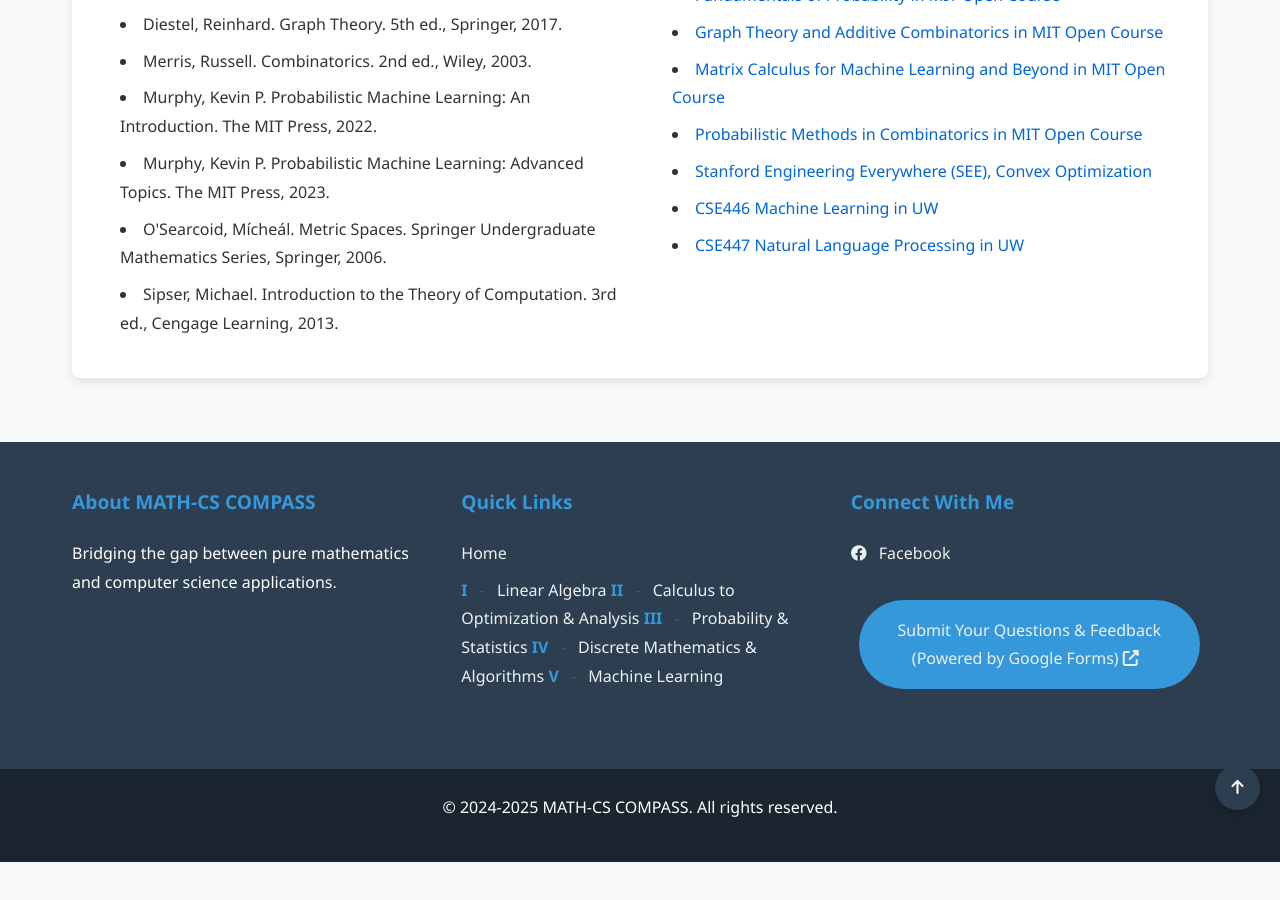
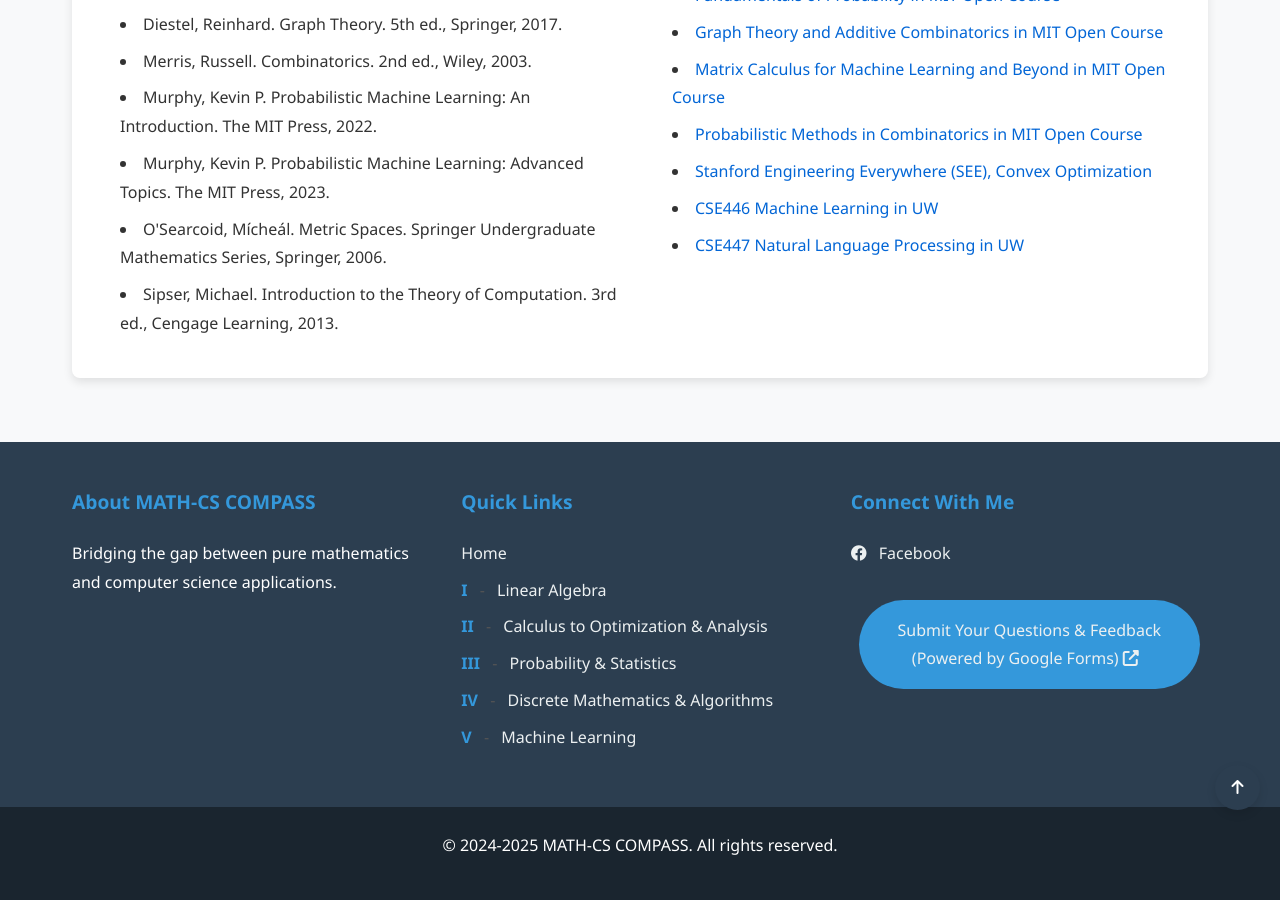
Before and after one commit to Yusukey01/yusukey01.github.io, a Jekyll site: the page built from index.html, in a window 1280 px wide and 900 px high, scrolled down 1990 px. Built offline with Jekyll 4.4.1, drawn with Linux system fonts in a browser that asks for light colours; before the commit the page ends 2852 px from its top, so only the background shows below that.

Commit message:
fixed footer

```diff
--- a/_includes/footer.html
+++ b/_includes/footer.html
@@ -7,33 +7,43 @@
         <div class="footer-links">
             <h3>Quick Links</h3>
             <ul>
+
+                <li><a href="{% if page.level == 'home' %}index.html{% elsif page.level == 'section' %}../../index.html{% elsif page.level == 'detail' %}../../../index.html{% else %}../../../index.html{% endif %}">Home</a></li>
                 <li>
-                <li><a href="{% if page.level == 'home' %}index.html{% elsif page.level == 'section' %}../../index.html{% elsif page.level == 'detail' %}../../../index.html{% else %}../../../index.html{% endif %}">Home</a></li>
                 <a href="{% if page.level == 'home' %}Mathematics/Linear_algebra/linear_algebra.html{% elsif page.level == 'section' %}../Linear_algebra/linear_algebra.html{% elsif page.level == 'detail' %}../Linear_algebra/linear_algebra.html{% else %}../Linear_algebra/linear_algebra.html{% endif %}">
                     <span class="nav-number">I</span>
                     <span class="separator">-</span>
                     <span>Linear Algebra</span>
                 </a>
+                </li>
+                <li>
                 <a href="{% if page.level == 'home' %}Mathematics/Calculus/calculus.html{% elsif page.level == 'section' %}../Calculus/calculus.html{% elsif page.level == 'detail' %}../Calculus/calculus.html{% else %}../../Calculus/calculus.html{% endif %}">
                     <span class="nav-number">II</span>
                     <span class="separator">-</span>
                     <span>Calculus to Optimization & Analysis</span>
                 </a>
+                </li>
+                <li>
                 <a href="{% if page.level == 'home' %}Mathematics/Probability/probability.html{% elsif page.level == 'section' %}../Probability/probability.html{% elsif page.level == 'detail' %}../Probability/probability.html{% else %}../Probability/probability.html{% endif %}">
                     <span class="nav-number">III</span>
                     <span class="separator">-</span>
                     <span>Probability & Statistics</span>
                 </a>
+                </li>
+                <li>
                 <a href="{% if page.level == 'home' %}Mathematics/Discrete/discrete_math.html{% elsif page.level == 'section' %}../Discrete/discrete_math.html{% elsif page.level == 'detail' %}../Discrete/discrete_math.html{% else %}../Discrete/discrete_math.html{% endif %}">
                     <span class="nav-number">IV</span>
                     <span class="separator">-</span>
                     <span>Discrete Mathematics & Algorithms</span>
                 </a>
+                </li>
+                <li>
                 <a href="{% if page.level == 'home' %}Mathematics/Machine_learning/ml.html{% elsif page.level == 'section' %}../Machine_learning/ml.html{% elsif page.level == 'detail' %}../Machine_learning/ml.html{% else %}../Machine_learning/ml.html{% endif %}">
                     <span class="nav-number">V</span>
                     <span class="separator">-</span>
                     <span>Machine Learning</span>
                 </a>
+                </li>
             </ul>
         </div>
         <div class="footer-social">
```
